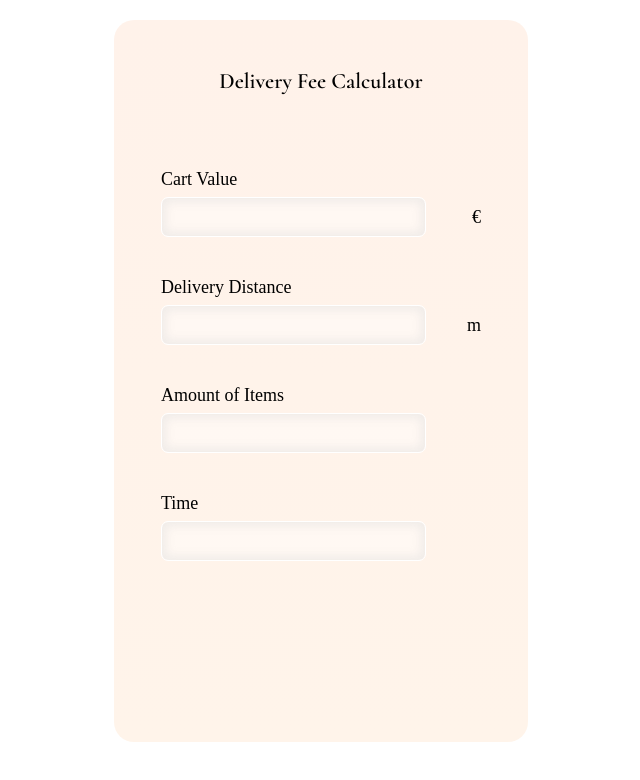
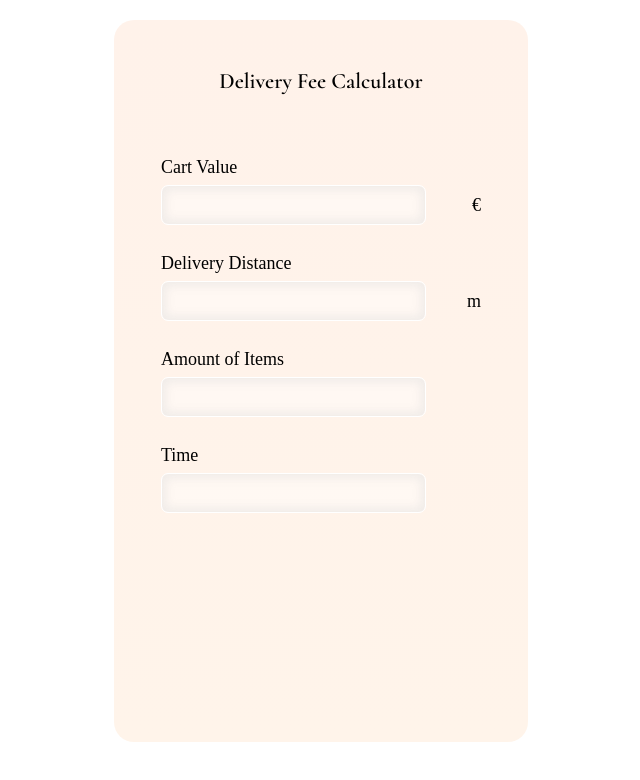
Before and after one commit to Kreunt/wolt-frontend-project, a React (Create React App) app: page / in a window 1280 px wide. Shown: the top 780 px of the page, without its empty margins (226-866 px from the left). Built offline with nearby package versions, Linux system fonts and the light colour scheme.

Commit message:
update gap between items

```diff
--- a/src/components/Calculator.tsx
+++ b/src/components/Calculator.tsx
@@ -14,7 +14,7 @@ const Container = styled.div`
   background: linear-gradient(180deg, #fff2ea 0%, #fff4ea 100%);
   border-radius: 20px;
   margin: 20px;
-  gap: 32px;
+  gap: 20px;
 `;
 const Header = styled.h1`
   position: relative;
```
